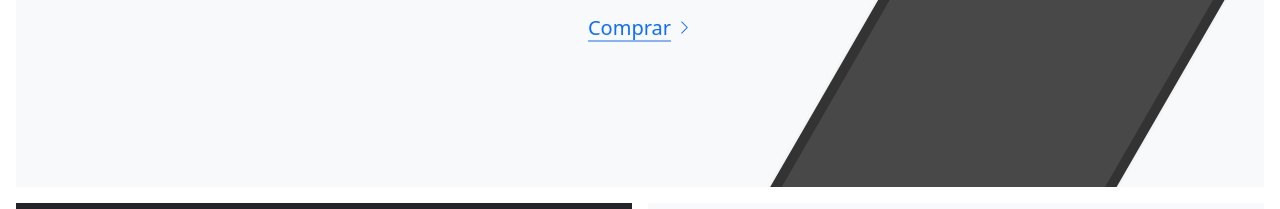
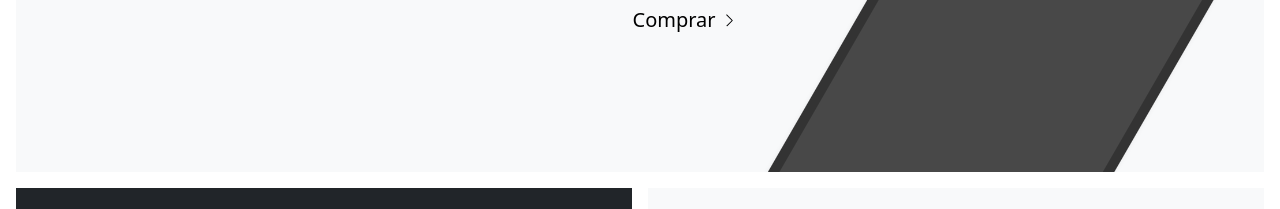
Before and after one commit to ajkarots/practicaClase, a plain HTML site: page index.html in a window 1280 px wide. Shown: the part 530-739 px from the top of the page. Drawn offline with nearby package versions, Linux system fonts and the light colour scheme; a script that the page names is missing.

Commit message:
modificacion del css para eliminar el subrayado del boton comprar

```diff
--- a/product.css
+++ b/product.css
@@ -5,8 +5,17 @@
 .icon-link > .bi {
   width: .75em;
   height: .75em;
+  border-radius: 15px 30px;
+  text-decoration: none;
 }
 
+.icon-link{
+  width: .75em;
+  height: .75em;
+  border-radius: 15px 30px;
+  text-decoration: none;
+  color: black;
+}
 /*
  * Custom translucent site header
  */
```
